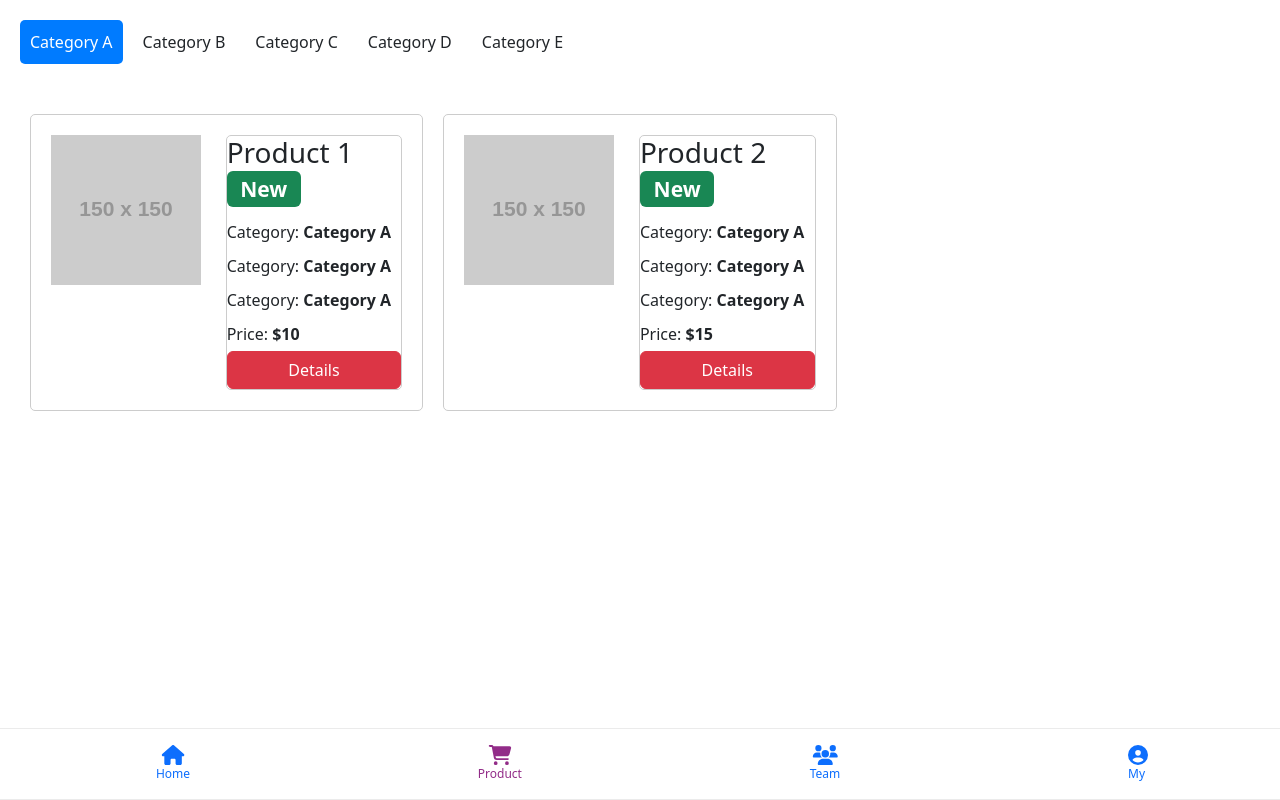
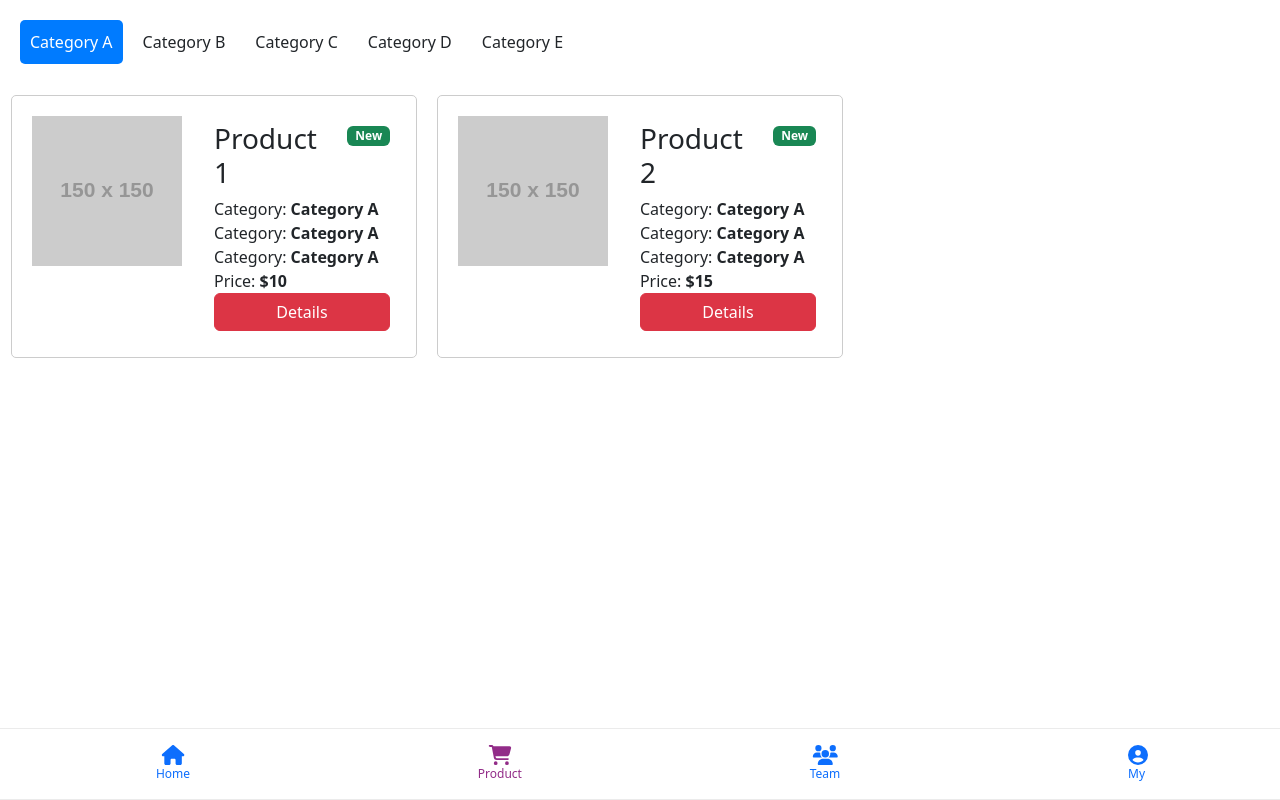
Before and after one commit to Roshan8026/ecommerce_react, a React (Create React App) app: page /products in a window 1280 px wide. Built offline with nearby package versions, Linux system fonts and the light colour scheme.

Commit message:
css added

```diff
--- a/src/component/ProductComponent.css
+++ b/src/component/ProductComponent.css
@@ -33,7 +33,7 @@
   .product-list {
     display: flex;
     flex-wrap: wrap;
-    padding: 20px;
+    padding: 1px;
   }
 
   .product-card {
@@ -84,7 +84,7 @@
   }
 
   .product-details p {
-    margin: 5px 0;
+    margin: 0px 0;
   }
 
   .category-list {
@@ -100,3 +100,7 @@
     justify-content: center;
     margin-top: 10px; /* Adjust as needed */
   }
+
+  .product-name {
+   margin-right: -4px;
+  }
--- a/src/component/ProductComponent.jsx
+++ b/src/component/ProductComponent.jsx
@@ -31,8 +31,14 @@ const Product = ({ product }) => {
         <img src={product.image} alt={product.name} />
       </div>
       <div className="product-details">
-        <h3>{product.name} <Badge bg="success">New</Badge> </h3>
-        <p>Category: <b>{product.category}</b></p>
+      <div className="row">
+        <div className="col product-name">
+          <h3>{product.name}</h3>
+        </div>
+        <div className="col-auto">
+          <Badge bg="success">New</Badge>
+        </div>
+      </div>        <p>Category: <b>{product.category}</b></p>
         <p>Category: <b>{product.category}</b></p>
         <p>Category: <b>{product.category}</b></p>
         <p>Price: <b>{product.price}</b></p>
@@ -76,6 +82,9 @@ const ProductComponent = () => {
           <Product key={product.id} product={product} />
         ))}
       </div>
+      <br />
+      <br />
+      <br />
     </div>
   );
 };
--- a/src/component/ProductDetails.css
+++ b/src/component/ProductDetails.css
@@ -1,9 +1,10 @@
 .product-details {
     display: flex;
     flex-direction: column;
-    border: 1px solid #ccc;
+    border: 1px solid #fff;
     border-radius: 5px;
     overflow: hidden;
+    margin: 5px;
   }
 
   .image-card {
```
